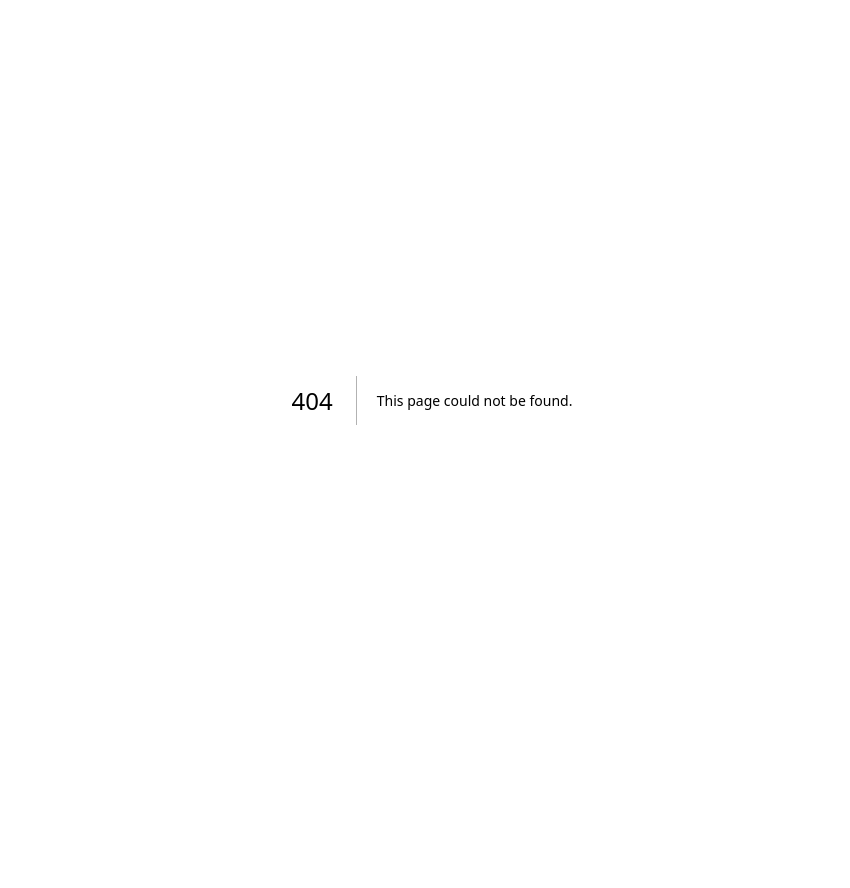
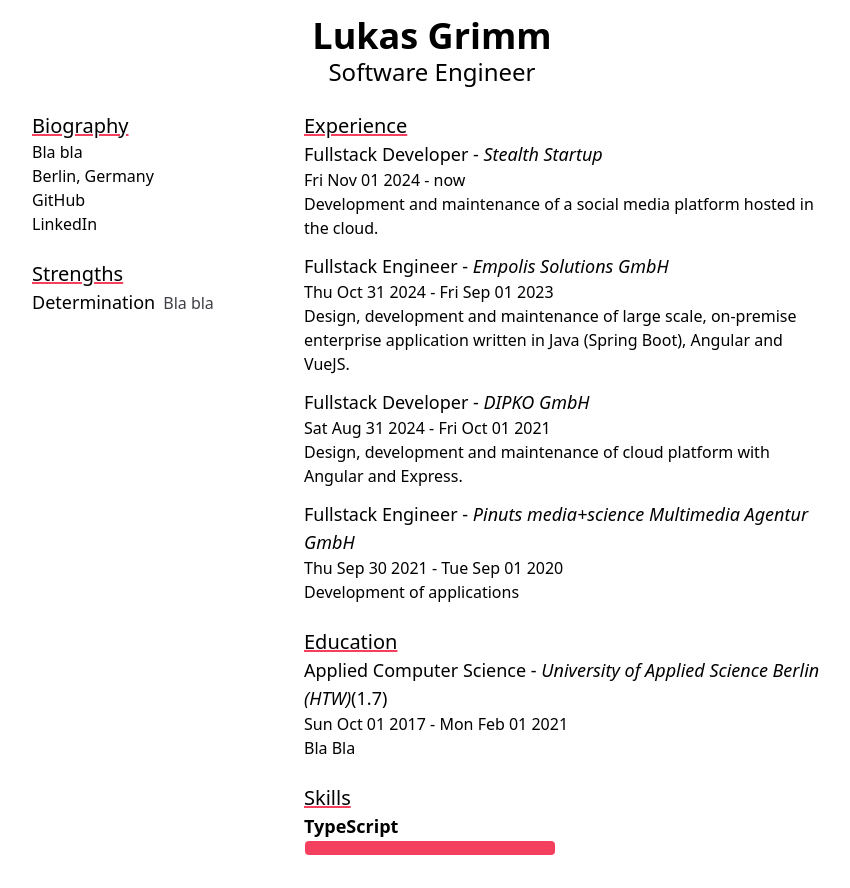
Before and after one commit to Untanky/homepage, a Next.js app: page /resume in a window 1280 px wide. Before the commit this address had no page. Shown: the whole page, without its empty margins (208-1058 px from the left). Before the commit the page ends 800 px from the top, so only its background shows below. Built offline with nearby package versions, Linux system fonts and the light colour scheme.

Commit message:
Implements Resume page

```diff
--- /dev/null
+++ b/src/app/projects/[slug]/page.tsx
@@ -0,0 +1,10 @@
+import React from 'react';
+
+export default function ProjectPage({ params }: { params: { slug: string } }) {
+  return (
+    <h1 className="text-4xl font-bold">
+      Project Page:
+      {params.slug}
+    </h1>
+  );
+};
--- /dev/null
+++ b/src/app/projects/page.tsx
@@ -0,0 +1,9 @@
+import React from 'react';
+
+export default function ProjectsList() {
+  return (
+    <h1 className="text-4xl font-bold">
+      Projects List
+    </h1>
+  );
+};
--- /dev/null
+++ b/src/app/resume/biography.tsx
@@ -0,0 +1,20 @@
+import React from 'react';
+import type { Biography as BiographyModel } from './model';
+
+export const Biography = ({ biography }: { biography: BiographyModel }) => {
+  return (
+    <>
+      <p>
+        {biography.description}
+      </p>
+      <ul>
+        <li>Berlin, Germany</li>
+        {biography.links.map((link) => (
+          <li key={link.href}>
+            <a href={link.href}>{link.label}</a>
+          </li>
+        ))}
+      </ul>
+    </>
+  );
+};
--- /dev/null
+++ b/src/app/resume/education-list.tsx
@@ -0,0 +1,29 @@
+import React from 'react';
+import type { Education } from './model';
+
+export const EducationList = ({ educationList }: { educationList: Education[] }) => {
+  return (
+    <ul className="space-y-3">
+      {educationList.map((education) => (
+        <li key={Math.random()}>
+          <h4 className="text-lg font-medium">
+            {education.course}
+            &nbsp;-&nbsp;
+            <span className="italic">{education.school}</span>
+            (
+            {education.grade}
+            )
+          </h4>
+          <p>
+            {education.startDate.toDateString()}
+            &nbsp;-&nbsp;
+            {education.endDate ? education.endDate.toDateString() : 'now'}
+          </p>
+          <p>
+            {education.description}
+          </p>
+        </li>
+      ))}
+    </ul>
+  );
+};
--- /dev/null
+++ b/src/app/resume/experience-list.tsx
@@ -0,0 +1,26 @@
+import React from 'react';
+import type { Experience } from './model';
+
+export const ExperienceList = ({ experienceList }: { experienceList: Experience[] }) => {
+  return (
+    <ul className="space-y-3">
+      {experienceList.map((experience) => (
+        <li key={Math.random()}>
+          <h4 className="text-lg font-medium">
+            {experience.role}
+            &nbsp;-&nbsp;
+            <span className="italic">{experience.company}</span>
+          </h4>
+          <p>
+            {experience.startDate.toDateString()}
+            &nbsp;-&nbsp;
+            {experience.endDate ? experience.endDate.toDateString() : 'now'}
+          </p>
+          <p>
+            {experience.description}
+          </p>
+        </li>
+      ))}
+    </ul>
+  );
+};
--- /dev/null
+++ b/src/app/resume/model.ts
@@ -0,0 +1,42 @@
+export type Experience = {
+  startDate: Date;
+  endDate?: Date;
+  company: string;
+  role: string;
+  description: string;
+};
+
+export type Education = {
+  startDate: Date;
+  endDate: Date;
+  school: string;
+  course: string;
+  grade: string;
+  description: string;
+};
+
+export type Biography = {
+  description: string;
+  links: Array<{
+    label: string;
+    href: string;
+  }>;
+};
+
+export type Skill = {
+  label: string;
+  value: number;
+};
+
+export type Strength = {
+  label: string;
+  description: string;
+};
+
+export type Resume = {
+  biography: Biography;
+  experienceList: Experience[];
+  educationList: Education[];
+  skills: Skill[];
+  strengths: Strength[];
+};
--- /dev/null
+++ b/src/app/resume/page.tsx
@@ -0,0 +1,93 @@
+import React from 'react';
+import { ResumeSection } from './resume-section';
+import { ExperienceList } from './experience-list';
+import { EducationList } from './education-list';
+import type { Resume } from './model';
+import { Biography } from './biography';
+import { SkillList } from './skill-list';
+import { StrengthList } from './strength-list';
+
+const resume: Resume = {
+  biography: {
+    description: 'Bla bla',
+    links: [
+      { label: 'GitHub', href: 'https://github.com/untanky' },
+      { label: 'LinkedIn', href: 'https://linkedin.com/in/lukasgrimm' },
+    ],
+  },
+  experienceList: [
+    {
+      startDate: new Date('2024-11-1'),
+      company: 'Stealth Startup',
+      role: 'Fullstack Developer',
+      description: 'Development and maintenance of a social media platform hosted in the cloud.',
+    },
+    {
+      startDate: new Date('2024-10-31'),
+      endDate: new Date('2023-9-1'),
+      company: 'Empolis Solutions GmbH',
+      role: 'Fullstack Engineer',
+      description: 'Design, development and maintenance of large scale, on-premise enterprise application written in Java (Spring Boot), Angular and VueJS.',
+    },
+    {
+      startDate: new Date('2024-8-31'),
+      endDate: new Date('2021-10-1'),
+      company: 'DIPKO GmbH',
+      role: 'Fullstack Developer',
+      description: 'Design, development and maintenance of cloud platform with Angular and Express. ',
+    },
+    {
+      startDate: new Date('2021-9-30'),
+      endDate: new Date('2020-9-1'),
+      company: 'Pinuts media+science Multimedia Agentur GmbH',
+      role: 'Fullstack Engineer',
+      description: 'Development of applications',
+    },
+  ],
+  educationList: [
+    {
+      startDate: new Date('2017-10-01'),
+      endDate: new Date('2021-02-01'),
+      school: 'University of Applied Science Berlin (HTW)',
+      grade: '1.7',
+      course: 'Applied Computer Science',
+      description: 'Bla Bla',
+    },
+  ],
+  skills: [
+    { label: 'TypeScript', value: 1 },
+  ],
+  strengths: [
+    { label: 'Determination', description: 'Bla bla' },
+  ],
+};
+
+export default function Resume() {
+  return (
+    <main className="w-[400px] mx-4 grid grid-cols-1 grid-rows-[auto_min-content_min-content_auto] gap-4 grid-flow-dense mb-8 sm:mx-auto md:grid-cols-3 md:w-[800px]">
+      <header className="mt-4 md:col-span-3">
+        <h1 className="text-4xl font-bold text-center">
+          Lukas Grimm
+        </h1>
+        <h2 className="text-2xl font-medium text-center">
+          Software Engineer
+        </h2>
+      </header>
+      <ResumeSection className="mt-2 md:col-span-1" title="Biography">
+        <Biography biography={resume.biography} />
+      </ResumeSection>
+      <ResumeSection className="mt-2 md:col-span-2 md:col-start-2 md:row-span-3" title="Experience">
+        <ExperienceList experienceList={resume.experienceList} />
+      </ResumeSection>
+      <ResumeSection className="mt-2 md:col-span-2 md:col-start-2" title="Education">
+        <EducationList educationList={resume.educationList} />
+      </ResumeSection>
+      <ResumeSection className="mt-2 md:col-span-2 md:col-start-2" title="Skills">
+        <SkillList skills={resume.skills} />
+      </ResumeSection>
+      <ResumeSection className="mt-2 md:col-span-1" title="Strengths">
+        <StrengthList strengths={resume.strengths} />
+      </ResumeSection>
+    </main>
+  );
+};
--- /dev/null
+++ b/src/app/resume/resume-section.tsx
@@ -0,0 +1,18 @@
+import React, { type ReactNode } from 'react';
+
+type ResumeSectionProps = {
+  title: string;
+  className?: string;
+  children: ReactNode[] | ReactNode;
+};
+
+export const ResumeSection = (props: ResumeSectionProps) => {
+  return (
+    <section className={props.className}>
+      <h1 className="text-xl font-medium underline decoration-rose-500">
+        {props.title}
+      </h1>
+      {props.children}
+    </section>
+  );
+};
--- /dev/null
+++ b/src/app/resume/skill-list.tsx
@@ -0,0 +1,19 @@
+import React from 'react';
+import type { Skill } from './model';
+
+export const SkillList = ({ skills }: { skills: Skill[] }) => {
+  return (
+    <ul className="grid grid-cols-2 gap-6">
+      {skills.map((skill) => (
+        <li key={skill.label}>
+          <div className="text-lg font-semibold">
+            { skill.label }
+            <div className="w-full h-4 bg-rose-100 dark:bg-rose-900 bg-opacity-10 rounded p-px">
+              <div style={{ width: `${skill.value * 100}%` }} className="h-full bg-rose-500 rounded"></div>
+            </div>
+          </div>
+        </li>
+      ))}
+    </ul>
+  );
+};
--- /dev/null
+++ b/src/app/resume/strength-list.tsx
@@ -0,0 +1,19 @@
+import React from 'react';
+import type { Strength } from './model';
+
+export const StrengthList = ({ strengths }: { strengths: Strength[] }) => {
+  return (
+    <ul className="flex flex-col space-y-2">
+      {strengths.map((strength) => (
+        <li key={strength.label}>
+          <span className="text-lg font-medium mr-2">
+            { strength.label }
+          </span>
+          <span className="text-zinc-700 dark:text-zinc-300">
+            { strength.description }
+          </span>
+        </li>
+      ))}
+    </ul>
+  );
+};
```
